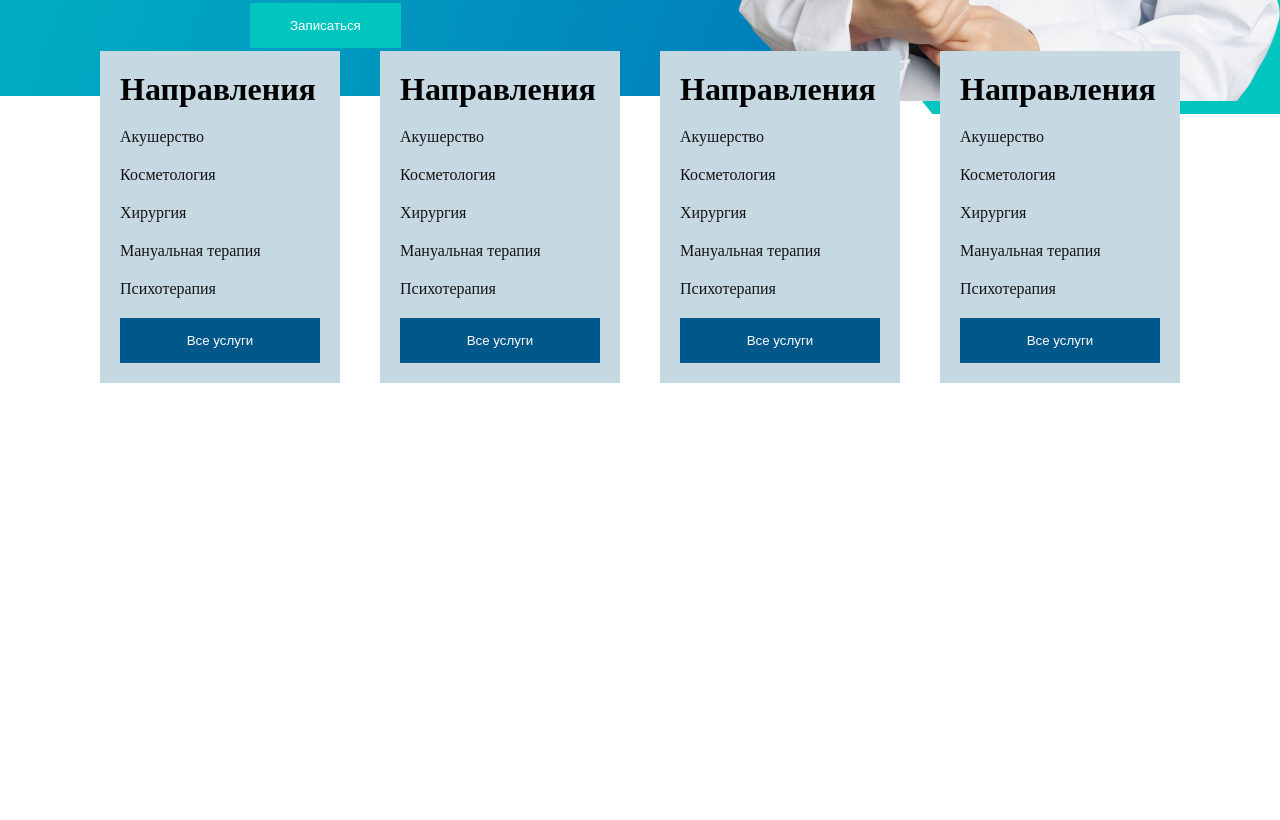
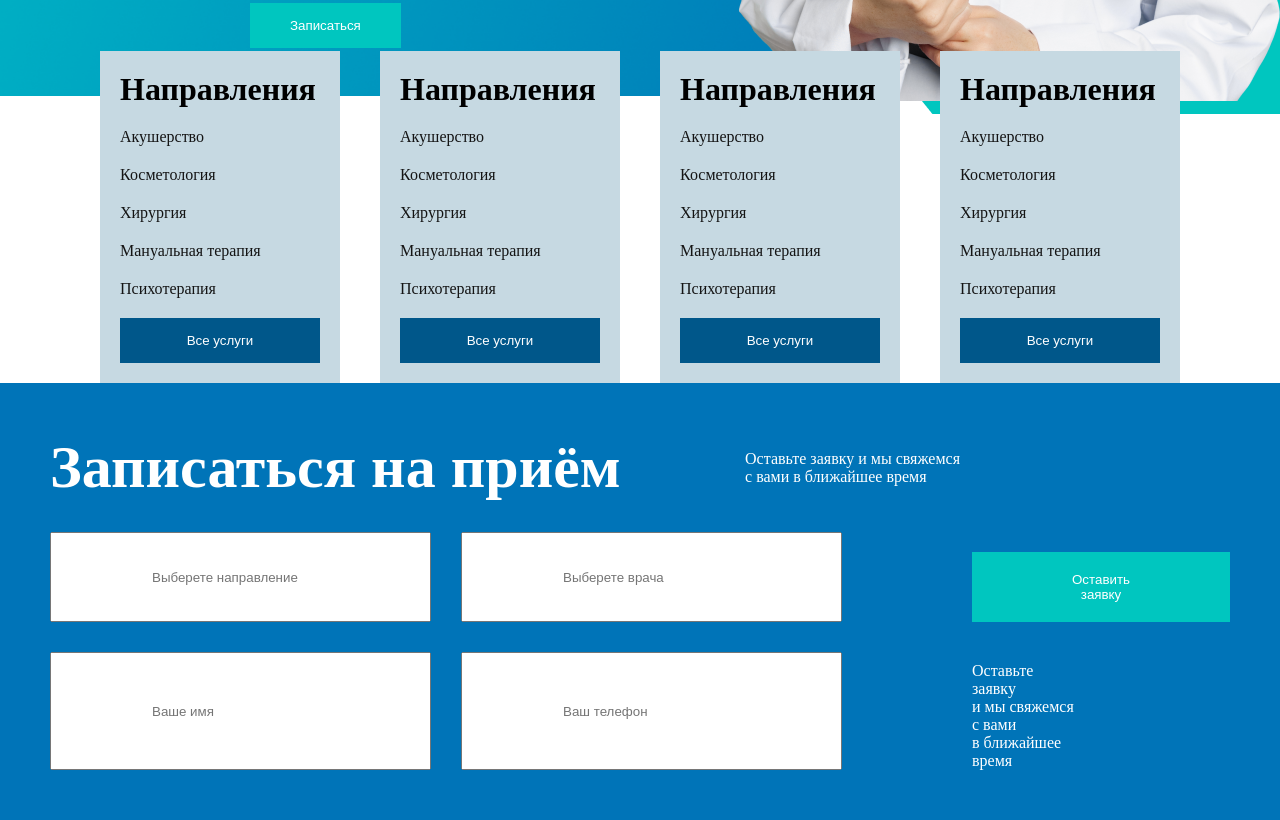
Before and after one commit to ffkabulka010-cmd/opwi-5-nafara-, a plain HTML site: page abdulqosim/abdulqosim.html in a window 1280 px wide. Shown: the part 641-1461 px from the top of the page. Before the commit the page ends 1024 px from the top, so only its background shows below. Drawn offline with Linux system fonts and the light colour scheme.

Commit message:
salom16-salom22

```diff
--- a/abdulqosim/abdulqosim.css
+++ b/abdulqosim/abdulqosim.css
@@ -74,3 +74,40 @@
     align-items: center;
     gap: 40px;
 }
+.salom16{
+    color: white;
+    padding: 50px;
+    background-color: #0074B8;
+}
+.salom16 p{
+    margin-right: 270px;
+}
+.salom17{
+    display: flex;
+    justify-content: space-between;
+    align-items: center;
+}
+.salom18{
+    display: flex;
+    gap: 30px;
+}
+.salom19{
+    margin-top: 30px;
+    padding: 20px 100px;
+}
+.salom20{
+    margin-left: 100px;
+    margin-top: 50px;
+    padding: 20px 100px;
+    background-color: #00C6BF;
+    color: white;
+    border: none;
+}
+.salom21{
+    display: flex;
+    gap: 30px;
+}
+.salom21 p{
+    margin-left: 100px;
+    margin-top: 40px;
+}
--- a/abdulqosim/abdulqosim.html
+++ b/abdulqosim/abdulqosim.html
@@ -75,5 +75,21 @@
         <button class="salom14">Все услуги</button>
     </div>
 </div>
+<div class="salom16">
+    <div class="salom17">
+            <h1 class="salom7">Записаться на приём</h1>
+    <p>Оставьте заявку и мы свяжемся<br> с вами в ближайшее время</p>
+    </div>
+    <div class="salom18">
+        <input class="salom19" type="text" placeholder="Выберете направление">
+        <input class="salom19" type="text" placeholder="Выберете врача">
+        <button class="salom20">Оставить заявку</button>
+    </div>
+    <div class="salom21">
+                <input class="salom19" type="text" placeholder="Ваше имя">
+        <input class="salom19" type="text" placeholder="Ваш телефон">
+        <p>Оставьте заявку и мы свяжемся<br> с вами в ближайшее время</p>
+    </div>
+</div>
 </body>
 </html>
```
